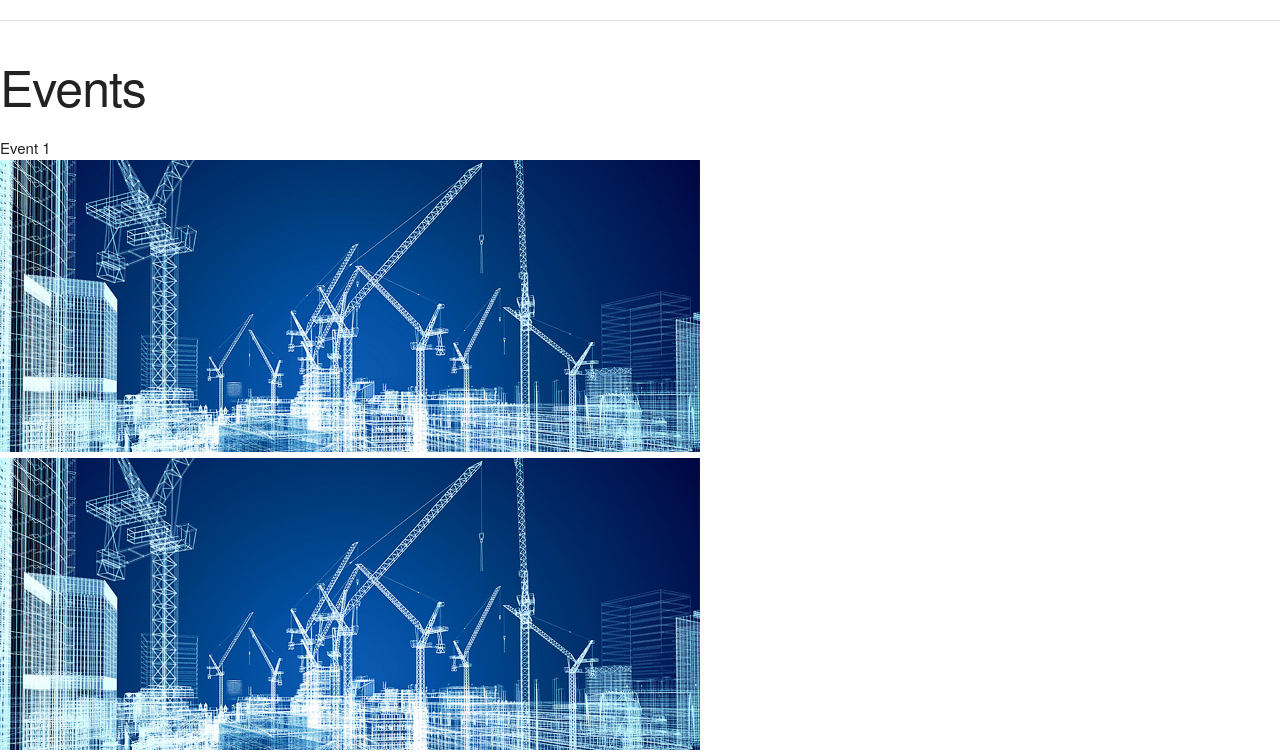
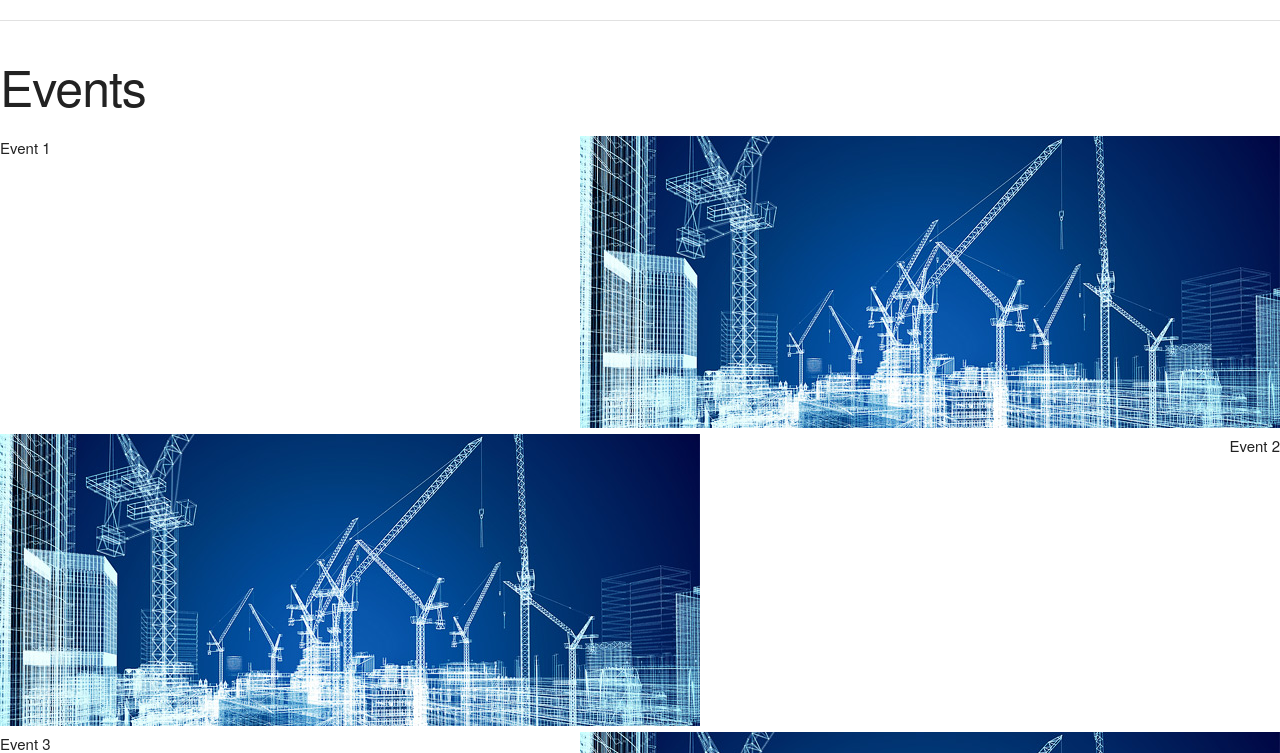
Before and after one commit to teamRaSM/civiloidrnsit2k17, a plain HTML site: page index.html in a window 1280 px wide. Shown: the part 1080-1833 px from the top of the page. Drawn offline with Linux system fonts and the light colour scheme.

Commit message:
Flexbox added to events

```diff
--- a/css/style.css
+++ b/css/style.css
@@ -12,6 +12,11 @@ img{
 	font-weight: 900;
 	color:black;
 
+ }
+ .event{
+ 	display: flex;
+ 	width: 100%;
+ 	justify-content: space-between;
  }
 .headcont {
 	position: absolute;
--- a/index.html
+++ b/index.html
@@ -57,8 +57,9 @@ envision a fest which is uniquely different from any other college
 event of the kind, with a strong motive and purpose.
 </div>
 <hr>
+  <h1>Events</h1>
 <div class="events">
-  <h1>Events</h1>
+
 <div class="event" id="e1"><div class="divhead">Event 1</div><div><img src="images/img1.jpg"></div></div>
 <div class="event" id="e2"><div><img src="images/img1.jpg"></div><div class="divhead">Event 2</div></div>
 <div class="event" id="e3"><div class="divhead">Event 3</div><div><img src="images/img1.jpg"></div></div>
```
